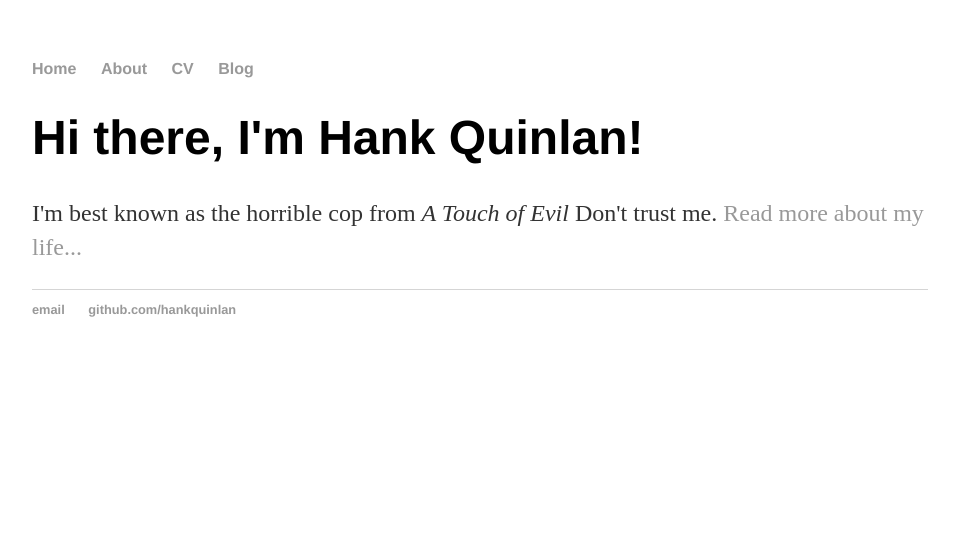
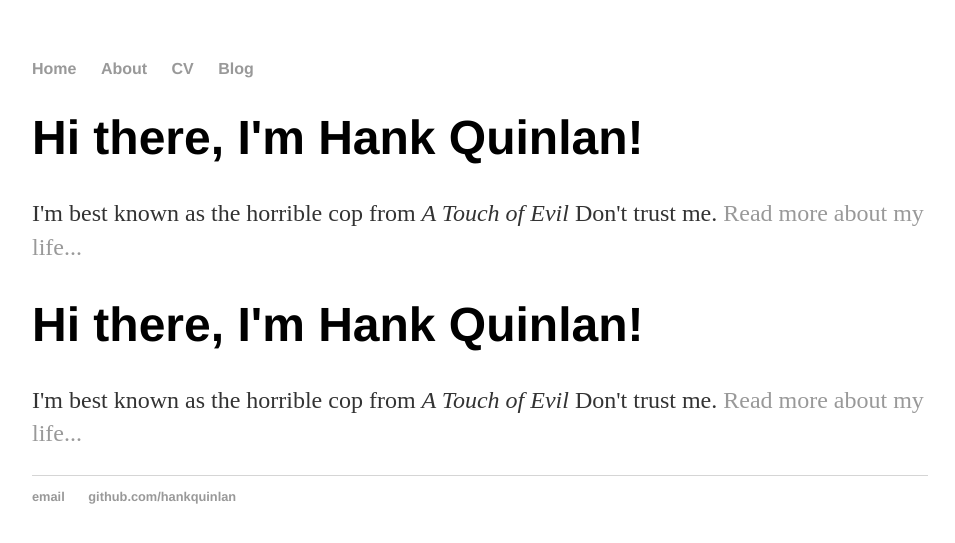
Before and after one commit to pnutbutr302/pnutbutr.github.io, a Jekyll site: the page built from index.html, in a window 1280 px wide. Shown: the top 543 px of the page, without its empty margins (160-1115 px from the left). Built offline with Jekyll 4.4.1, drawn with Linux system fonts in a browser that asks for light colours.

Commit message:
Updated with new file content

```diff
--- a/index.html
+++ b/index.html
@@ -1,31 +1,8 @@
-<!DOCTYPE html>
-<html>
-	<head>
-		<title>Andrew hopkins, My Site</title>
-		<!-- link to main stylesheet -->
-		<link rel="stylesheet" type="text/css" href="/css/main.css">
-
-	</head>
-	<body>
-		<nav>
-    		<ul>
-        		<li><a href="/">Home</a></li>
-	        	<li><a href="/about">About</a></li>
-        		<li><a href="/cv">CV</a></li>
-        		<li><a href="/blog">Blog</a></li>
-    		</ul>
-		</nav>
-		<div class="container">
-    		<div class="blurb">
-        		<h1>Hi there, I'm Hank Quinlan!</h1>
-				<p>I'm best known as the horrible cop from <em>A Touch of Evil</em> Don't trust me. <a href="/about">Read more about my life...</a></p>
-    		</div><!-- /.blurb -->
-		</div><!-- /.container -->
-		<footer>
-    		<ul>
-        		<li><a href="mailto:hankquinlanhub@gmail.com">email</a></li>
-        		<li><a href="https://github.com/hankquinlan">github.com/hankquinlan</a></li>
-			</ul>
-		</footer>
-	</body>
-</html>
+---
+layout: default
+title: Hank Quinlan, Horrible Cop
+---
+<div class="blurb">
+	<h1>Hi there, I'm Hank Quinlan!</h1>
+	<p>I'm best known as the horrible cop from <em>A Touch of Evil</em> Don't trust me. <a href="/about">Read more about my life...</a></p>
+</div><!-- /.blurb -->
```
